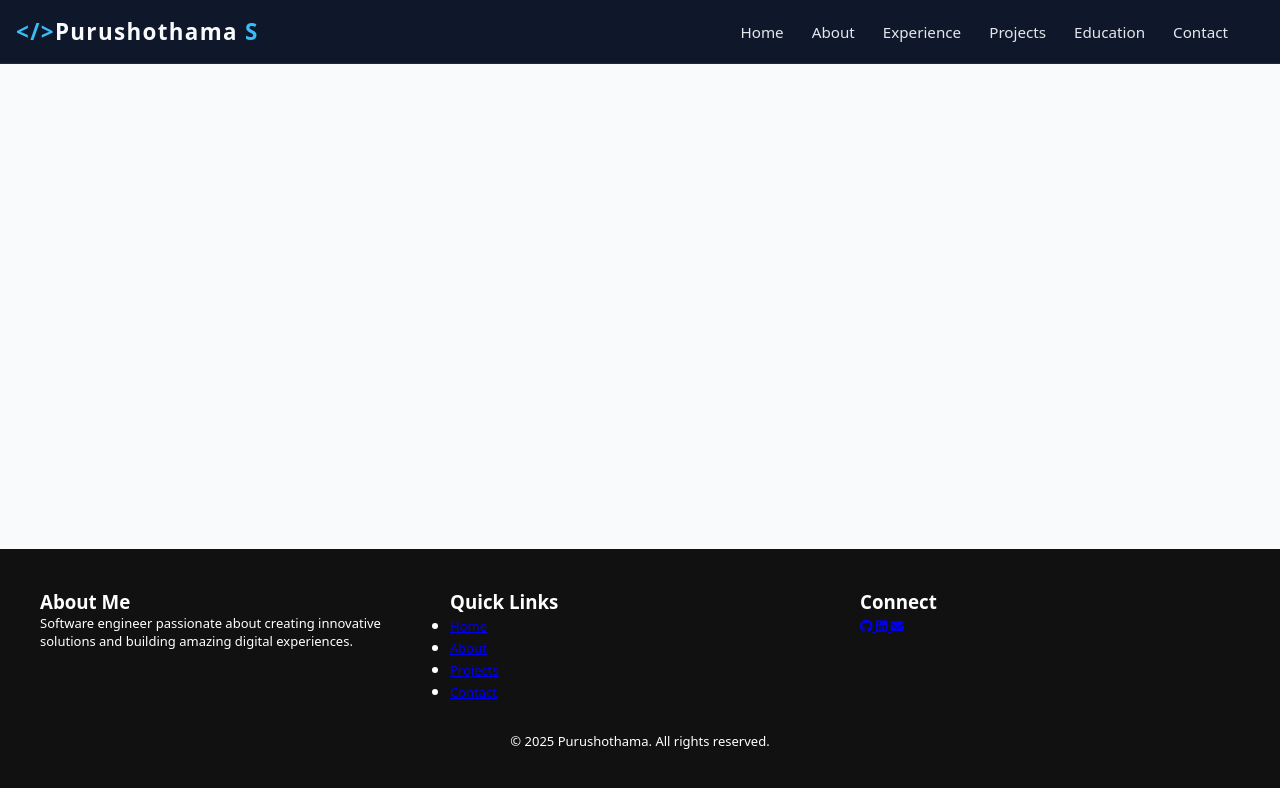
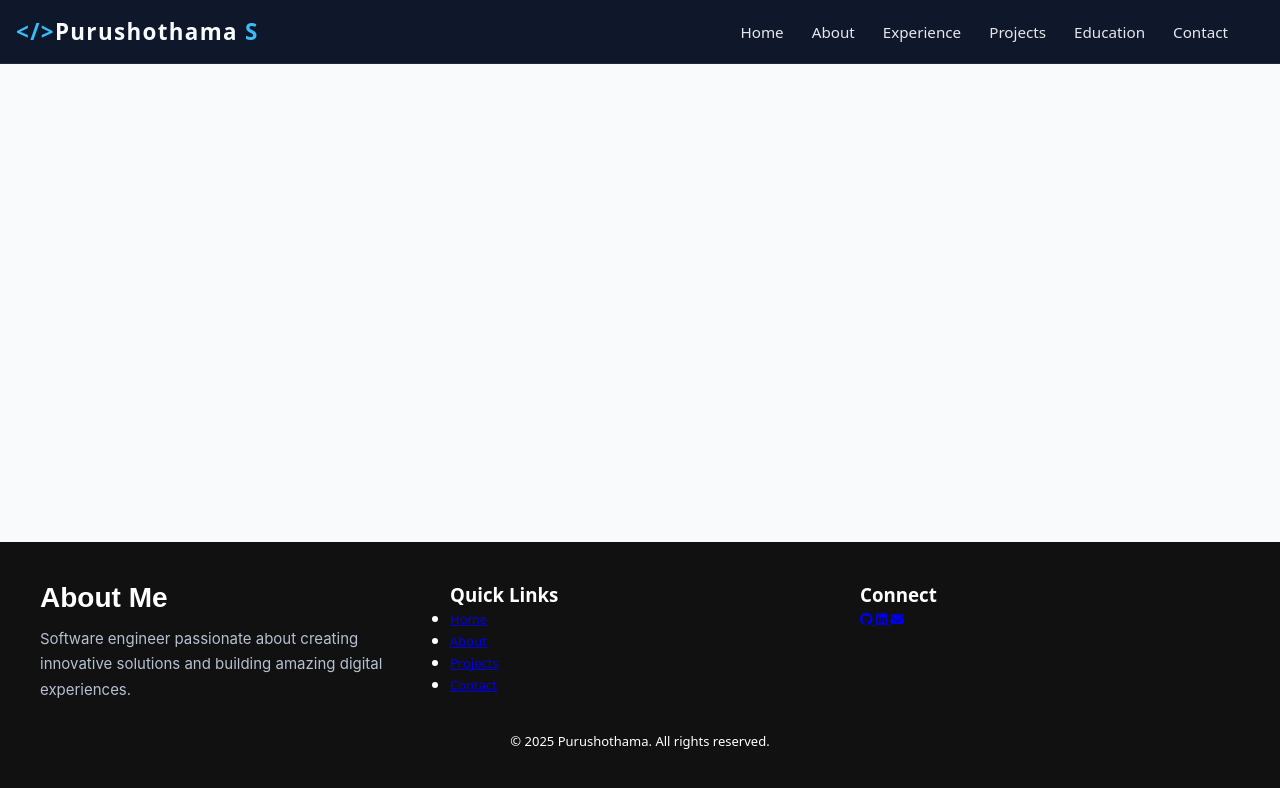
Before and after one commit to divyashree029/Portfolio-T-C-Divyashree, a plain HTML site: page index.html in a window 1280 px wide. Drawn offline with Linux system fonts and the light colour scheme.

Commit message:
updating footer- about

```diff
--- a/style.css
+++ b/style.css
@@ -154,3 +154,19 @@ main {
 .footer-content a,p{
   font-size: 13px;
 }
+
+.about-footer h3{
+  font-family: 'Poppins', sans-serif;
+  font-size: 28px;
+  font-weight: 600;
+  color: #ffffff;
+  margin-bottom: 12px;
+}
+.about-footer p {
+  font-family: 'Inter', sans-serif;
+  font-size: 15px;
+  font-weight: 400;
+  line-height: 1.7;
+  color: #b5c0d0;
+  max-width: 420px;
+}
```
